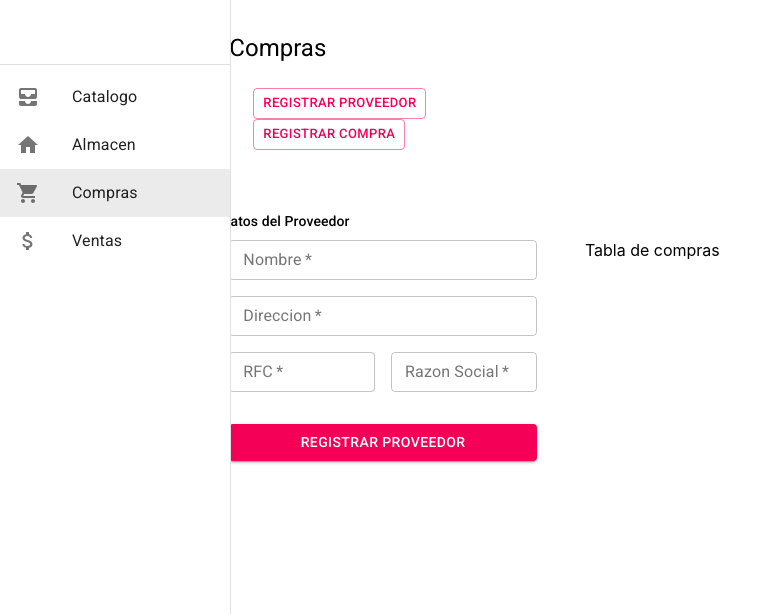
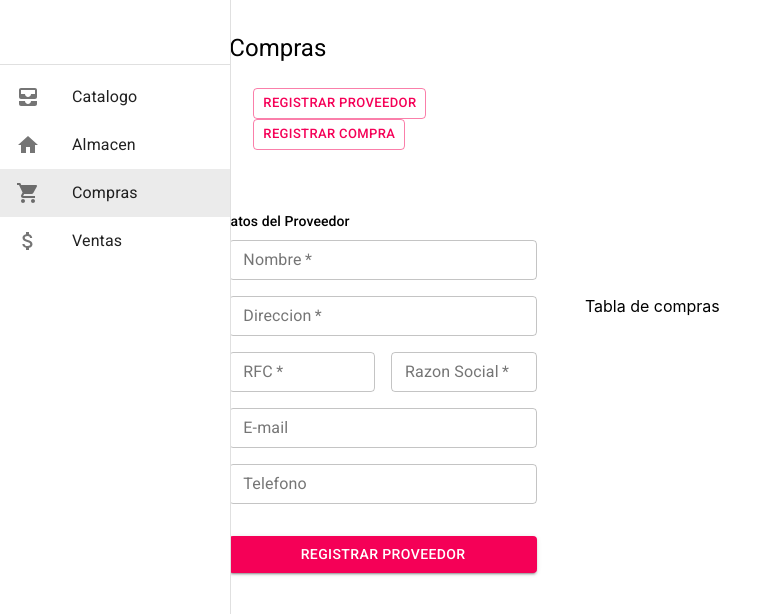
Before and after one commit to FerVilleda/PorjectR, a React (Create React App) app: page /compras in a window 1280 px wide. Shown: the top 614 px of the page, without its empty margins (0-782 px from the left). Built offline with nearby package versions, Linux system fonts and the light colour scheme.

Commit message:
Formularios Compra

```diff
--- a/src/components/FormCompra.jsx
+++ b/src/components/FormCompra.jsx
@@ -1,5 +1,7 @@
 import React from 'react'
-import {makeStyles, TextField, Button, Divider, Grid, Typography} from '@material-ui/core'
+import {makeStyles, TextField, Button, Divider, Grid, Typography, MenuItem} from '@material-ui/core'
+import prodSample from '../datasamples/prodSample.json'
+import proveedorSample from '../datasamples/proveedorSample.json'
 
 const useStyles = makeStyles((theme) => ({
     form: {
@@ -13,6 +15,8 @@ const useStyles = makeStyles((theme) => ({
 
 const FormCompra = () => {
     const classes = useStyles()
+    const productos = prodSample
+    const proveedores = proveedorSample
     return (
         <>
             <form className={classes.form}>
@@ -32,7 +36,15 @@ const FormCompra = () => {
                             variant='outlined'
                             color='secondary'
                             select
-                        />
+                        >
+                            {
+                                productos.map(producto=>(
+                                    <MenuItem spacing={2} key={producto.id} value={producto.nombre}>
+                                        {producto.nombre} - {producto.empaque}
+                                    </MenuItem>
+                                ))
+                            }
+                        </TextField>
                     </Grid>
                     <Grid item xs={12}>
                         <TextField
@@ -45,28 +57,36 @@ const FormCompra = () => {
                             variant='outlined'
                             color='secondary'
                             select
-                        />
+                        >
+                            {
+                                proveedorSample.map( prov => (
+                                    <MenuItem key={prov.id} value={prov.nombre}>
+                                        {prov.nombre} - {prov.rfc}
+                                    </MenuItem>
+                                ))
+                            }
+                        </TextField>
                     </Grid>
 
                     <Grid item xs={12} sm={6}>
                         <TextField
                             required
-                            id="firstName"
-                            name="firstName"
+                            id="cantidad"
+                            name="cantidad"
                             label="Cantidad"
                             fullWidth
                             size='small'
                             variant='outlined'
                             color='secondary'
                         >
-                            hola
+
                         </TextField>
                     </Grid>
                     <Grid item xs={12} sm={6}>
                         <TextField
                             required
-                            id="lastName"
-                            name="lastName"
+                            id="precio"
+                            name="precio"
                             label="Precio"
                             fullWidth
                             size='small'
--- a/src/components/FormProveedor.jsx
+++ b/src/components/FormProveedor.jsx
@@ -70,6 +70,29 @@ const FormProveedor = () => {
                             color='secondary'
                         />
                     </Grid>
+                    <Grid item xs={12}>
+                        <TextField
+                            id="email"
+                            name="email"
+                            label="E-mail"
+                            fullWidth
+                            size='small'
+                            variant='outlined'
+                            color='secondary'
+                            type='email'
+                        />
+                    </Grid>
+                    <Grid item xs={12}>
+                        <TextField
+                            id="tel"
+                            name="telefono"
+                            label="Telefono"
+                            fullWidth
+                            size='small'
+                            variant='outlined'
+                            color='secondary'
+                        />
+                    </Grid>
                     <Button
                         type='submit'
                         fullWidth
--- a/src/datasamples/proveedorSample.json
+++ b/src/datasamples/proveedorSample.json
@@ -1,9 +1,20 @@
 [
     {
         "id": 0,
-        "nombre": "Lapiceros Arcoiris",
-        "description": "Marca arcoiris, paquetes de 12",
-        "empaque": "caja",
-        "piezas": 200
+        "nombre": "Merceria portales",
+        "razonS": "Tienda local",
+        "rfc": "FGHD92763HG",
+        "direccion": 200,
+        "telefono": "1876576576",
+        "email": "proveedor1@dominio.com"
+    },
+    {
+        "id": 2,
+        "nombre": "Papeleria Hola",
+        "razonS": "Tienda local",
+        "rfc": "JFUTH8374HG",
+        "direccion": 200,
+        "telefono": "1876576576",
+        "email": "proveedor2@dominio.com"
     }
 ]
```
Also changed, not shown: src/datasamples/comprasSample.json (added, +10 -0 lines).
